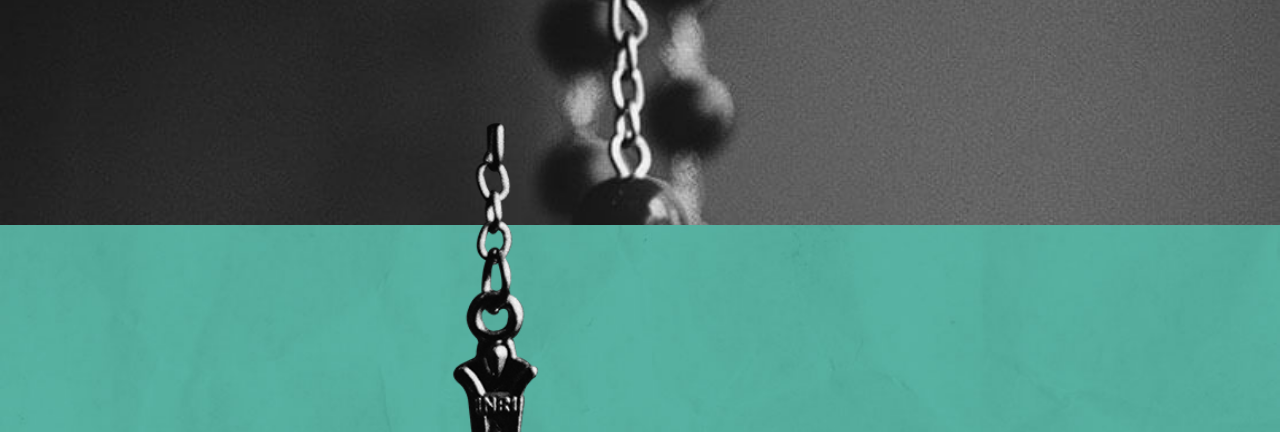
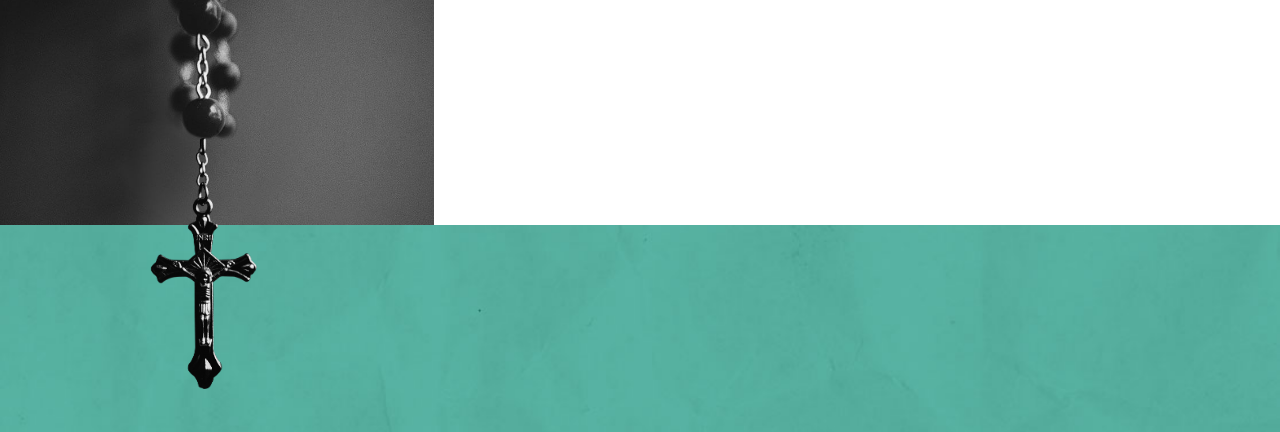
Before and after one commit to AridanyS/Proyecto-Sass, a website: page src/index.html in a window 1280 px wide. Shown: the part 115-547 px from the top of the page. Drawn offline with Linux system fonts and the light colour scheme.

Commit message:
Media queries for many mobiles

```diff
--- a/build/css/main.css
+++ b/build/css/main.css
@@ -17,13 +17,36 @@ html, body {
 /*  Header  */
 header {
   background-image: url(../img/home1-mobile.jpg);
+  width: 414px;
   height: 340px;
   background-size: cover;
   background-position: center;
   background-position: 100%;
   background-repeat: no-repeat;
+  position: relative;
+  right: 20px;
 }
 
+@media screen and (min-width: 414px) {
+  header {
+    width: 454px;
+    height: 340px;
+    background-size: cover;
+    background-position: center;
+    background-position: 100%;
+    background-repeat: no-repeat;
+  }
+}
+@media screen and (min-height: 914px) {
+  header {
+    width: 454px;
+    height: 340px;
+    background-size: cover;
+    background-position: center;
+    background-position: 100%;
+    background-repeat: no-repeat;
+  }
+}
 .logofixed {
   position: fixed;
   display: flex;
@@ -37,8 +60,8 @@ header {
 }
 
 .cruz-partida {
-  margin-top: 14.8em;
-  margin-left: 3em;
+  margin-top: 15.3em;
+  margin-left: 3.8em;
   max-width: 70%;
   /*position: absolute;
   top: 35.5vh;
@@ -47,13 +70,25 @@ header {
   width: 70%;*/
 }
 
-/*MEDIA QUERIES*/
-/*iPhone SE, iPhone X*/
-@media screen and (min-width: 375px) {
+@media screen and (min-width: 414px) {
   .cruz-partida {
-    margin-top: 14.9em;
-    margin-left: 3.5em;
-    width: 70%;
+    margin-top: 15.8em;
+    margin-left: 4.2em;
+    max-width: 70%;
+  }
+}
+@media screen and (min-height: 915px) {
+  .cruz-partida {
+    margin-top: 15.8em;
+    margin-left: 4.2em;
+    max-width: 70%;
+  }
+}
+@media screen and (min-height: 914px) {
+  .cruz-partida {
+    margin-top: 15.8em;
+    margin-left: 4.2em;
+    max-width: 70%;
   }
 }
 /*  Article */
--- a/build/scss/main.scss
+++ b/build/scss/main.scss
@@ -12,11 +12,39 @@ html, body {
 /*  Header  */
 header{
     background-image: url(../img/home1-mobile.jpg);
+    width: 414px;
     height: 340px;
     background-size: cover;
     background-position: center;
     background-position: 100%;
-    background-repeat: no-repeat;}
+    background-repeat: no-repeat;
+    position: relative;
+    right: 20px;
+
+  }
+
+    @media screen and (min-width: 414px){
+      header{
+        width: 454px;
+        height: 340px;
+        background-size: cover;
+        background-position: center;
+        background-position: 100%;
+        background-repeat: no-repeat;
+
+      }
+    }
+    @media screen and (min-height: 914px) {
+      header{
+        width: 454px;
+        height: 340px;
+        background-size: cover;
+        background-position: center;
+        background-position: 100%;
+        background-repeat: no-repeat;
+
+      }
+    }
 .logofixed{
     position: fixed;
     display: flex;
@@ -28,8 +56,8 @@ header{
 }
 
 .cruz-partida{
-margin-top: 14.8em;
-margin-left: 3em;
+  margin-top: 15.3em;
+  margin-left: 3.8em;
   max-width: 70%;
     /*position: absolute;
     top: 35.5vh;
@@ -37,14 +65,25 @@ margin-left: 3em;
     height: 31%;
     width: 70%;*/
 }
-
-/*MEDIA QUERIES*/
-/*iPhone SE, iPhone X*/
-@media screen and (min-width: 375px) {
+@media screen and (min-width: 414px) {
   .cruz-partida{
-    margin-top: 14.9em;
-    margin-left: 3.5em;
-  width: 70%;
+    margin-top: 15.8em;
+    margin-left: 4.2em;
+    max-width: 70%;
+  }
+}
+@media screen and (min-height: 915px) {
+  .cruz-partida{
+    margin-top: 15.8em;
+    margin-left: 4.2em;
+    max-width: 70%;
+  }
+}
+@media screen and (min-height: 914px) {
+  .cruz-partida{
+    margin-top: 15.8em;
+    margin-left: 4.2em;
+    max-width: 70%;
   }
 }
 
```
Also changed, not shown: 1 other file.
